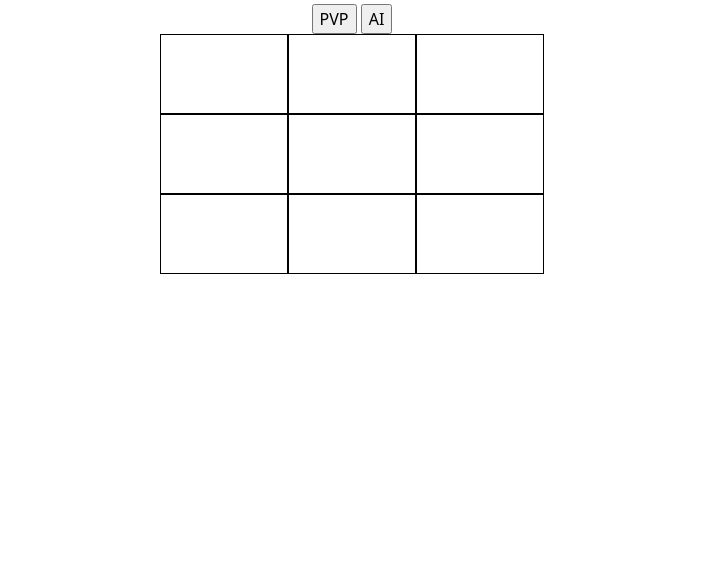
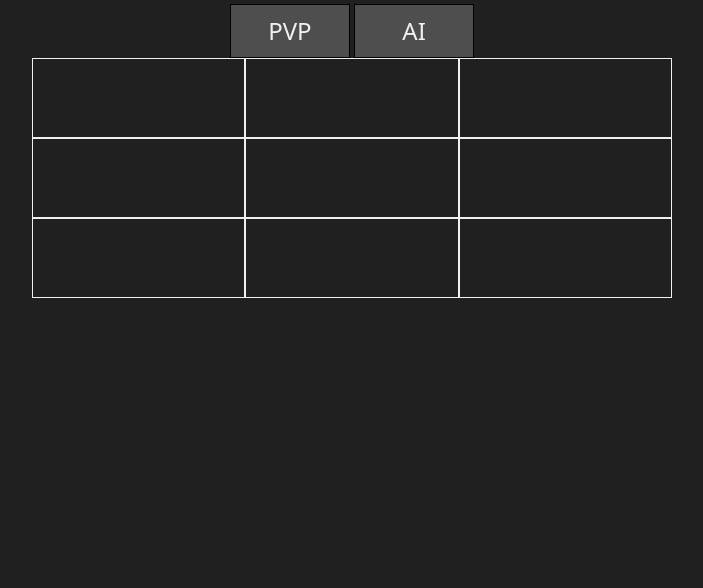
Before and after one commit to jamzu98/TicTacToeJS, a plain HTML site: page index.html in a window 1280 px wide. Shown: the part 212-800 px from the top of the page, without its empty margins (288-991 px from the left). Drawn offline with Linux system fonts and the light colour scheme.

Commit message:
Worked on the CSS, not ready

```diff
--- a/style.css
+++ b/style.css
@@ -80,11 +80,13 @@ select {
 /* CUSTOM CSS */
 * {
     font-family: system-ui, -apple-system, BlinkMacSystemFont, 'Segoe UI', Roboto, Oxygen, Ubuntu, Cantarell, 'Open Sans', 'Helvetica Neue', sans-serif;
+    color: #f0f0f0;
 }
 
 body {
     display: flex;
     flex-direction: column;
+    background-color: rgb(32, 32, 32);
 }
 
 header {
@@ -97,8 +99,7 @@ header {
     display: grid;
     grid-template-columns: 1fr 1fr 1fr;
     grid-template-rows: 1fr 1fr 1fr;
-    width: 30vw;
-    max-width: 30vw;
+    width: 50vw;
     margin: 0 auto;
     gap: 0px;
     justify-content: center;
@@ -107,15 +108,19 @@ header {
 .board > * {
     width: 100%;
     height: 5em;
-    border: 1px solid black;
+    border: 1px solid #f0f0f0;
 }
 
 .cell {
+    font-size: 3rem;
+    text-align: center;
     cursor: pointer;
+    max-width: 100%;
+    max-height: 5rem;
 }
 
 .cell:hover {
-    background-color: #f0f0f0;
+    background-color: #575757;
 }
 
 .end-screen, .player-prompt  {
@@ -129,3 +134,16 @@ header {
     align-items: center;
     text-align: center;
 }
+
+.btn {
+    background-color: rgb(78, 78, 78) ;
+    border: 1px solid black;
+    padding: 0.5rem;
+    font-size: 1.5rem;
+    cursor: pointer;
+    width: 5em;
+}
+
+.btn:hover {
+    background-color: rgb(0, 0, 0);
+}
```
